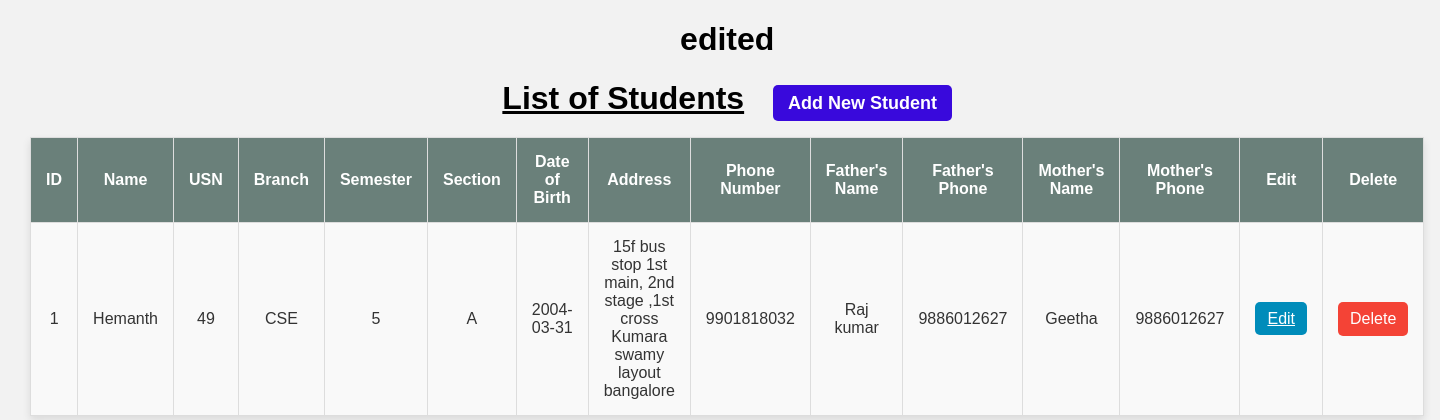
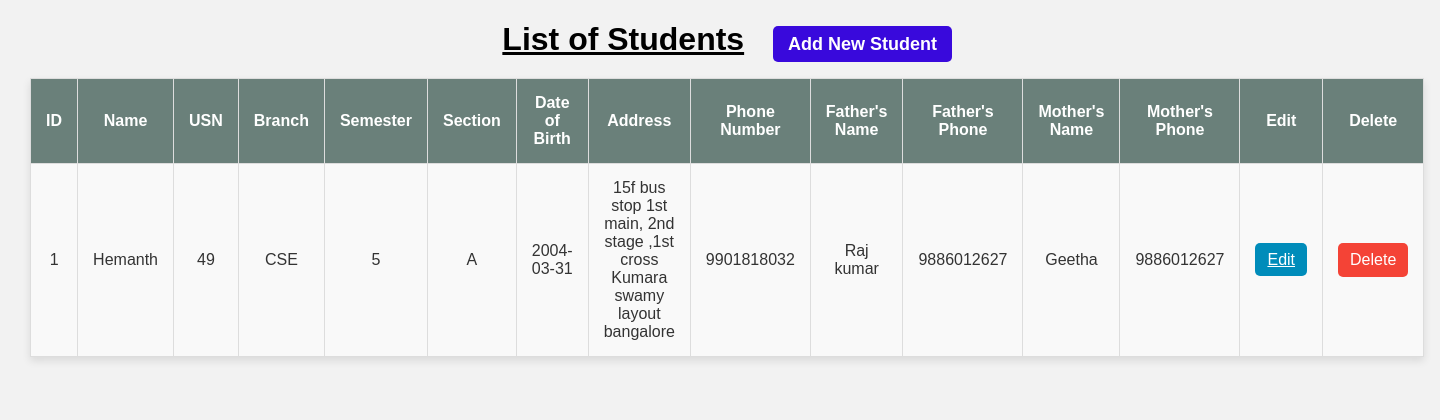
Before and after one commit to hemu-bubby/Student_app, a Flask app: page / in a window 1440 px wide. Shown: the top 420 px of the page. Run offline with Flask 3, Linux system fonts and the light colour scheme.

Commit message:
modified

```diff
--- a/templates/index.html
+++ b/templates/index.html
@@ -7,7 +7,6 @@
     <link rel="stylesheet" href="{{ url_for('static', filename='styles.css') }}">
 </head>
 <body>
-<h1>edited</h1>
     <h1><span class="heading-text">List of Students</span> <a href="/add_student">Add New Student</a></h1>
     <table>
         <tr>
```
